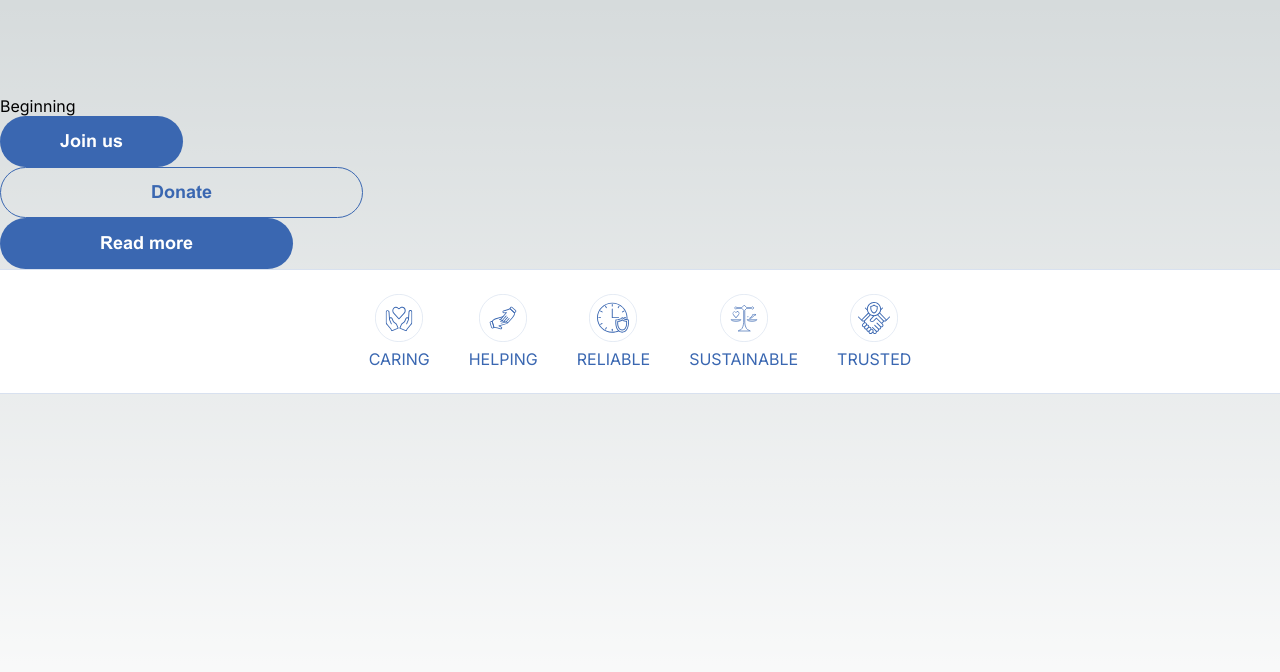
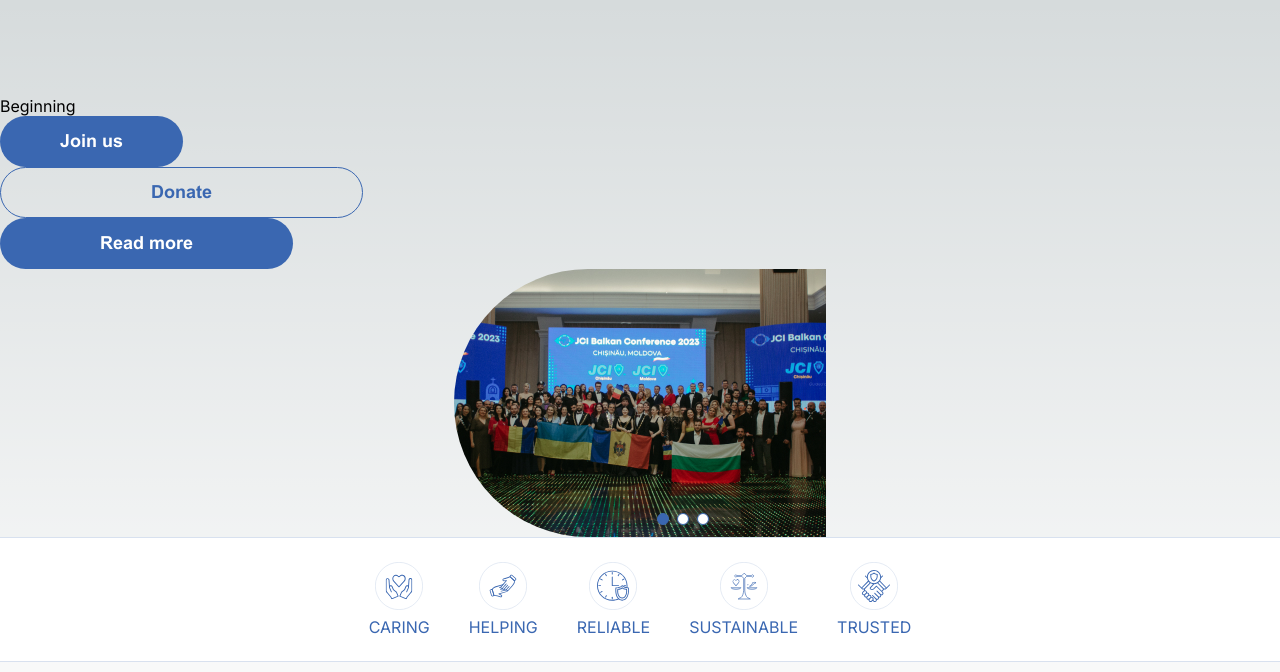
Before and after one commit to KuznietsovaOksana/jci, a Next.js app: page / in a window 1280 px wide. Shown: the top 672 px of the page. Built offline with nearby package versions, Linux system fonts and the light colour scheme.

Commit message:
slider add

```diff
--- a/package.json
+++ b/package.json
@@ -19,6 +19,7 @@
     "@types/react": "18.0.28",
     "@types/react-dom": "18.0.11",
     "@types/react-scroll": "^1.8.6",
+    "@types/swiper": "^6.0.0",
     "eslint-config-next": "13.2.1",
     "next": "13.2.1",
     "next-i18next": "^13.2.2",
@@ -27,6 +28,7 @@
     "react-i18next": "^12.2.0",
     "react-responsive": "^9.0.2",
     "react-use": "^17.4.0",
+    "swiper": "^9.4.1",
     "typescript": "4.9.5"
   },
   "devDependencies": {
--- a/src/components/Hero_section/Hero_section.tsx
+++ b/src/components/Hero_section/Hero_section.tsx
@@ -1,9 +1,48 @@
 import React from 'react';
 import css from './Hero_section.module.css';
 import { MainButton } from '../ui-kit/buttons/MainButton/MainButton';
+import HeroSlider from '../ui-kit/sliders/HeroSlider/HeroSlider';
 
 
+interface Image {
+  src: string;
+  alt: string;
+  resolutions: {
+    small: string;
+    medium: string;
+    large: string;
+  };
+}
 
+const images: Image[] = [
+  {
+    src: "/images/hero/hero_01d.jpg",
+    alt: "Image 1",
+    resolutions: {
+      small: "/images/hero/hero_01m.jpg",
+      medium: "/images/hero/hero_01t.jpg",
+      large: "/images/hero/hero_01d.jpg",
+    },
+  },
+  {
+    src: "/images/hero/hero_02d.jpg",
+    alt: "Image 2",
+    resolutions: {
+      small: "/images/hero/hero_02m.jpg",
+      medium: "/images/hero/hero_02t.jpg",
+      large: "/images/hero/hero_02d.jpg",
+    },
+  },
+  {
+    src: "/images/hero/hero_03d.jpg",
+    alt: "Image 3",
+    resolutions: {
+      small: "/images/hero/hero_03m.jpg",
+      medium: "/images/hero/hero_03t.jpg",
+      large: "/images/hero/hero_03d.jpg",
+    },
+  },
+];
 
 
 export const HeroSection = () => {
@@ -13,7 +52,7 @@ export const HeroSection = () => {
       <MainButton type='button' text='Join us' style='primary' paddings={60} />
       <MainButton type='button' text='Donate' style='secondary' paddings={150} />
       <MainButton type='button' text='Read more' style='primary' />
-
+      <HeroSlider images={images}/>
     </div>
 
   );
--- /dev/null
+++ b/src/components/ui-kit/sliders/HeroSlider/HeroSlider.module.css
@@ -0,0 +1,22 @@
+.heroSlider {
+    display: block;
+    width: 320px;
+    height: 240px;
+    border-radius: 135px 0px 0px 135px;
+}
+
+@media screen and (min-width: 768px)  {
+    .heroSlider {
+        width: 372px;
+        height: 268px;
+        border-radius: 150px 0px 0px 150px;
+    }
+}
+
+@media screen and (min-width: 1440px)  {
+    .heroSlider {
+        width: 708px;
+        height: 508px;
+        border-radius: 300px 0px 0px 300px;
+    }
+}
--- /dev/null
+++ b/src/components/ui-kit/sliders/HeroSlider/HeroSlider.tsx
@@ -0,0 +1,47 @@
+import React from "react";
+import { Swiper, SwiperSlide } from "swiper/react";
+import "swiper/css";
+import "swiper/css/pagination";
+import styles from './HeroSlider.module.css';
+import { Pagination } from "swiper";
+
+
+interface Image {
+  src: string;
+  alt: string;
+  resolutions: {
+    small: string;
+    medium: string;
+    large: string;
+  };
+}
+
+interface HeroSliderProps {
+  images: Image[];
+}
+
+const HeroSlider: React.FC<HeroSliderProps> = ({ images }) => {
+return (
+    <>
+      <Swiper
+        pagination={{
+          dynamicBullets: false,
+        }}
+        modules={[Pagination]}
+        className={styles.heroSlider}
+      >
+        {images.map((image, index) => (
+          <SwiperSlide key={index} className={styles.heroSlide}>
+            <picture>
+              <source srcSet={image.resolutions.large} media="(min-width: 1440px)" />
+              <source srcSet={image.resolutions.medium} media="(min-width: 768px)" />
+              <img src={image.resolutions.small} alt={image.alt} />
+            </picture>
+          </SwiperSlide>
+        ))}
+      </Swiper>
+    </>
+  );
+};
+
+export default HeroSlider;
--- a/src/styles/globals.css
+++ b/src/styles/globals.css
@@ -105,3 +105,20 @@ a {
     color-scheme: dark;
   }
 }
+
+.swiper-pagination{
+  left: 53.5% !important;
+  width: max-content !important;
+}
+
+.swiper-pagination-bullet{
+  width: 12px !important;
+  height: 12px !important;
+  background-color: var(--white-color) !important;
+  border: 1px solid var(--blue-primary-color) !important;
+  opacity: 1 !important;
+}
+
+.swiper-pagination-bullet-active {
+  background-color: var(--blue-primary-color) !important;
+}
```
Also changed, not shown: 1 other file (tests, documents, lock files or other folders).
